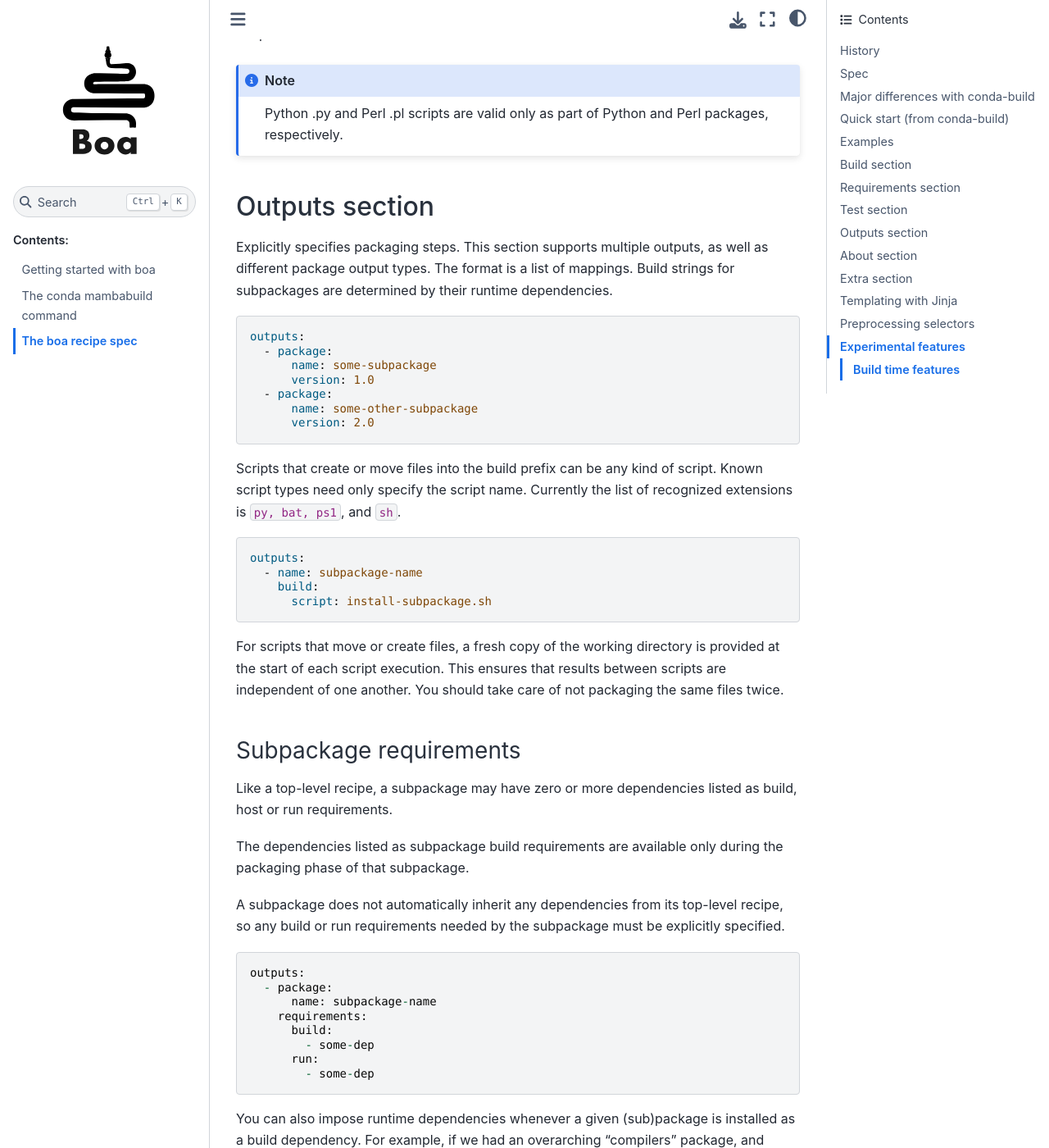
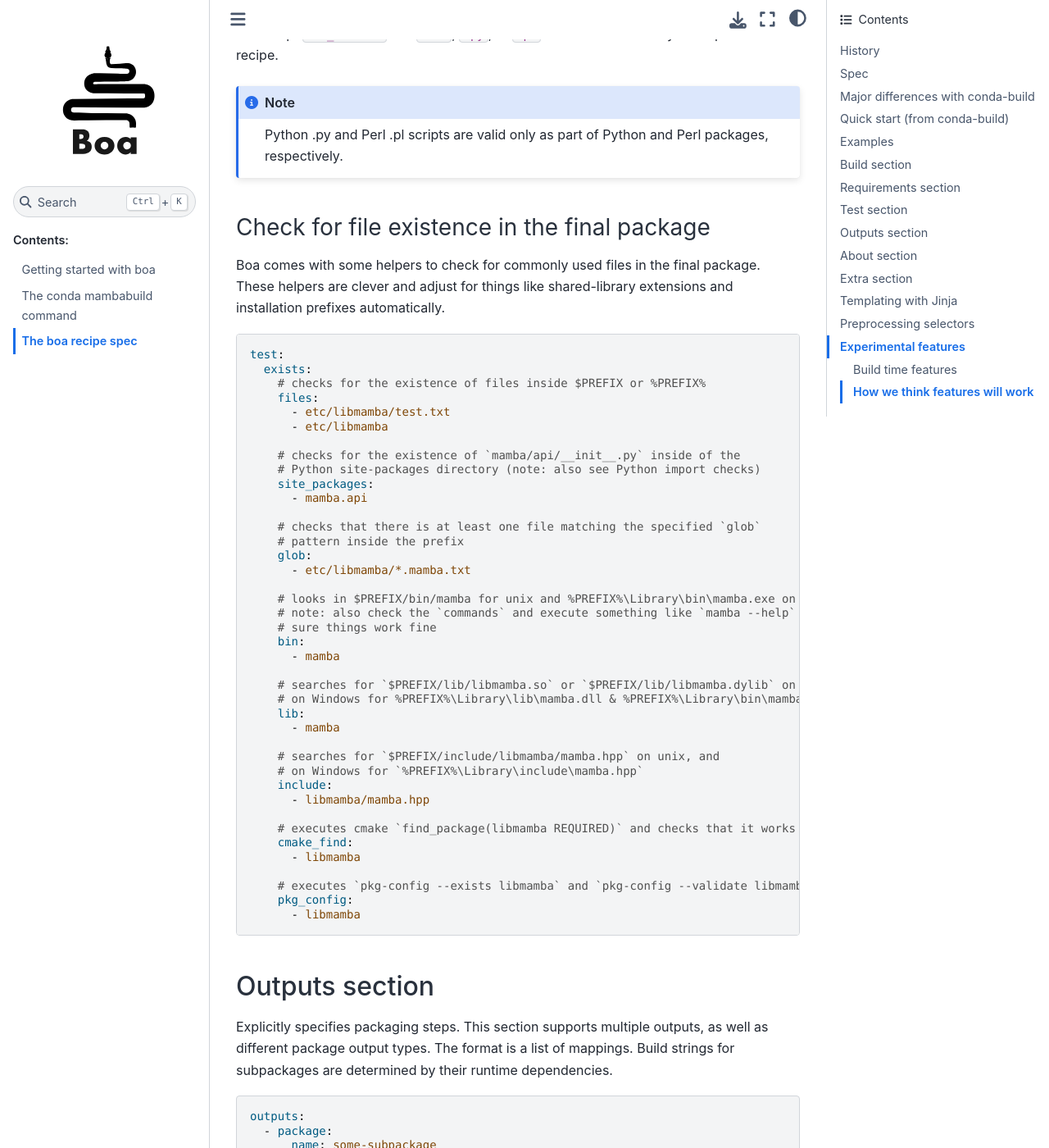
Before and after one commit to mamba-org/boa, a Sphinx documentation site: the page built from docs/source/recipe_spec.md, in a window 1280 px wide and 1400 px high, scrolled down 12615 px. Shown: the whole window at 82% size. Built offline with Sphinx 7.4.7 and the Sphinx Book theme 1.1.4, drawn with Linux system fonts in a browser that asks for light colours; some of the changed text lies outside the part shown.

Commit message:
add docs about test exists section and more experimental `features` work

````diff
--- a/docs/source/recipe_spec.md
+++ b/docs/source/recipe_spec.md
@@ -496,7 +496,7 @@ the build is finished and the tests are run there.
 
 ### Test files
 
-Test files that are copied from the recipe into the temporary test
+Test files that are copied from the _recipe_ into the temporary test
 directory and are needed during testing.
 
 ```yaml
@@ -507,8 +507,9 @@ test:
 
 ### Source files
 
-Test files that are copied from the source work directory into the
-temporary test directory and are needed during testing.
+Test files that are copied from the _source work directory_ into the
+temporary test directory and are needed during testing (note that the
+source work directory is otherwise not available at all during testing).
 
 ```yaml
 test:
@@ -569,6 +570,56 @@ Python .py and Perl .pl scripts are valid only as part of Python and
 Perl packages, respectively.
 ```
 
+### Check for file existence in the final package
+
+Boa comes with some helpers to check for commonly used files in the final package. These
+helpers are clever and adjust for things like shared-library extensions and installation
+prefixes automatically.
+
+```yaml
+test:
+  exists:
+    # checks for the existence of files inside $PREFIX or %PREFIX%
+    files:
+      - etc/libmamba/test.txt
+      - etc/libmamba
+
+    # checks for the existence of `mamba/api/__init__.py` inside of the
+    # Python site-packages directory (note: also see Python import checks)
+    site_packages:
+      - mamba.api
+
+    # checks that there is at least one file matching the specified `glob`
+    # pattern inside the prefix
+    glob:
+      - etc/libmamba/*.mamba.txt
+
+    # looks in $PREFIX/bin/mamba for unix and %PREFIX%\Library\bin\mamba.exe on Windows
+    # note: also check the `commands` and execute something like `mamba --help` to make
+    # sure things work fine
+    bin:
+      - mamba
+
+    # searches for `$PREFIX/lib/libmamba.so` or `$PREFIX/lib/libmamba.dylib` on Linux or macOS,
+    # on Windows for %PREFIX%\Library\lib\mamba.dll & %PREFIX%\Library\bin\mamba.bin
+    lib:
+      - mamba
+
+    # searches for `$PREFIX/include/libmamba/mamba.hpp` on unix, and
+    # on Windows for `%PREFIX%\Library\include\mamba.hpp`
+    include:
+      - libmamba/mamba.hpp
+
+    # executes cmake `find_package(libmamba REQUIRED)` and checks that it works
+    cmake_find:
+      - libmamba
+
+    # executes `pkg-config --exists libmamba` and `pkg-config --validate libmamba`
+    pkg_config:
+      - libmamba
+```
+
+
 Outputs section
 ---------------
 
@@ -615,7 +666,7 @@ A subpackage does not automatically inherit any dependencies from its
 top-level recipe, so any build or run requirements needed by the
 subpackage must be explicitly specified.
 
-```
+```yaml
 outputs:
   - package:
       name: subpackage-name
@@ -695,7 +746,8 @@ test:
 outputs:
   - name: subpackage-name
     requirements:
-      - subpackage-run-req
+      run:
+        - subpackage-run-req
     test:
       script: run_test.py
 ```
@@ -845,19 +897,41 @@ source:
       url: http://path/to/python3/unix/source
 ```
 
+Lists are automatically "merged" upwards, so it is possible to group multiple items under a single selector:
+
+```yaml
+test:
+  commands:
+    - sel(unix):
+      - test -d ${PREFIX}/include/xtensor
+      - test -f ${PREFIX}/include/xtensor/xarray.hpp
+      - test -f ${PREFIX}/lib/cmake/xtensor/xtensorConfig.cmake
+      - test -f ${PREFIX}/lib/cmake/xtensor/xtensorConfigVersion.cmake
+    - sel(win):
+      - if not exist %LIBRARY_PREFIX%\include\xtensor\xarray.hpp (exit 1)
+      - if not exist %LIBRARY_PREFIX%\lib\cmake\xtensor\xtensorConfig.cmake (exit 1)
+      - if not exist %LIBRARY_PREFIX%\lib\cmake\xtensor\xtensorConfigVersion.cmake (exit 1)
+
+# On unix this is rendered to:
+test:
+  commands:
+    - test -d ${PREFIX}/include/xtensor
+    ...
+```
+
 Experimental features
 ---------------------
 
 ### Build time features
 
 ```{warning}
-This is a very experimental feature of boa and may change or go away completely
+This is an experimental feature of boa and may change or go away completely
 ```
 
 With boa, you can add "build-time" features. That makes building packages from
 source much more flexible and powerful and is a first step to enable a true "source"-distribution on top of conda packages.
 
-```
+```yaml
 name: libarchive
 
 ...
@@ -899,3 +973,34 @@ ${SRC_DIR}/configure --prefix=${PREFIX}
 In this case we're using a special shell function `feature` to select between the enabled and disabled flag (similar to a ternary operator). The `feature` shell function is automatically added by boa into the shell environment.
 
 One could similary use bash `if / else` to set flags based on the `$FEATURE_...` variable.
+
+If you want to depend on packages and require a specific set of features, you can use the following syntax:
+
+```yaml
+requirements:
+  host:
+    - libarchive [static, zlib, bzip2]
+```
+
+Sometimes you might want to depend on the `static` build _only_ if the package we are compiling is also compiled as a static package. In that case, you can use the `&` modifier:
+
+```yaml
+package:
+  name:
+  - libarchive
+
+requirements:
+  host:
+    - bzip2 [&static]
+    # - bzip2 1.2.3 [&static] is also valid
+
+features:
+  - name: static
+    default: false
+```
+
+Now, by default building `libarchive` will use the dynamic build of `bzip2`. When building `libarchive --features="[static]"` boa will instead use the `bzip2-static` package as requirement.
+
+### How we think features will work
+
+Features work by requiring a special build string. When compiling with features, the build string will be composed of all features and the build hash. For example, the following active features [zlib, bzip2] will be first alphabetically sorted and then concatenated to a build string of the form `+bzip2+zlib_h123123_0`. A deactivated feature will be prefixed with a `-`. To match packages against required build time features boa will compose a regex-based match string. E.g. when asking for at least `[bzip2]`, boa will use a build string of the form `+bzip2*`.
````
Also changed, not shown: 1 other file.
